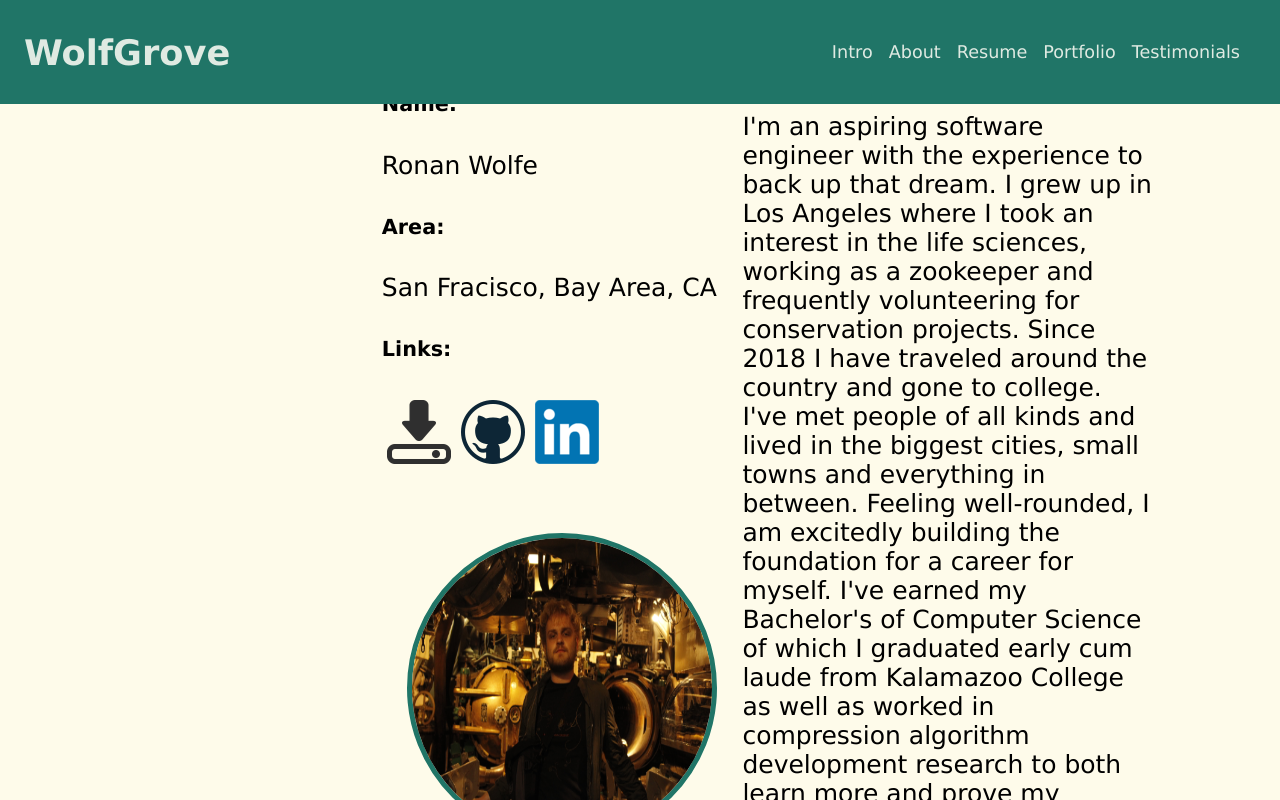
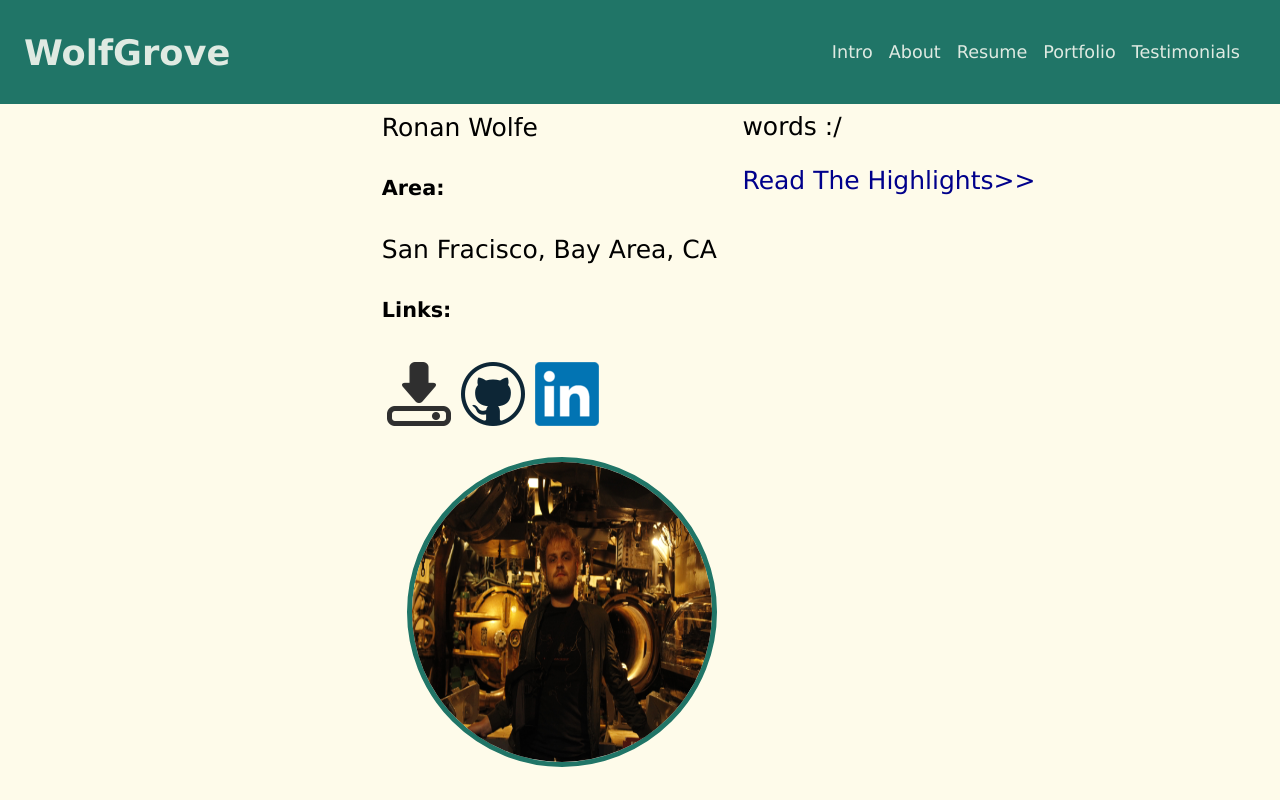
Before and after one commit to RonanGW/WolfGrove, a React (Create React App) app: page / in a window 1280 px wide. Both pictures are taken after a click on the link "Read My Story>>". Shown: the part 1076-1876 px from the top of the page. Built offline with nearby package versions, Linux system fonts and the light colour scheme.

Commit message:
Made the Highlights section animation more appealing.

```diff
--- a/src/About.js
+++ b/src/About.js
@@ -1,7 +1,7 @@
 import React, { Component } from 'react';
 import { saveAs } from "file-saver";
 import ScrollAnimation from 'react-animate-on-scroll';
-import "animate.css/animate.min.css";
+import "animate.css";
 import './App.css';
 
 class About extends Component {
@@ -55,6 +55,7 @@ class About extends Component {
                         <div className="HorizontalLine" />
                     </div>
                 </div>
+                {/*<ScrollAnimation animateIn="fadeIn">*/}
                     <div style={{ transition: this.state.visibility ? "" : "width 7s 7s, height 7s 7s, opacity 7s" }} className="About-content">
                     {/* Personal info and PFP */}
                     <div className="About-Left">
@@ -72,23 +73,21 @@ class About extends Component {
                             </div>
                         </div>
                         {/* PFP */}
-                        <ScrollAnimation animateIn="fadeIn">
                         <div style={{ display: "flex", flexDirection: "column", justifyContent: "center" }} className="About-item">
                             <img src="pfp.jpg" className="About-PFP" />
-                            </div>
-                        </ScrollAnimation>
+                        </div>
                     </div>
                     {/* Swapping highlights and story sections */}
                     <div className="About-item">
                         {/* My story Section */}
                         <div className={this.state.highlights ? 'fadeInHighlights' : 'fadeOutHighlights'}>
                             <h3>My Story</h3>
-                            <p> I'm an aspiring software engineer with the experience to back up that dream. I grew up in Los Angeles where I took an interest in
-                                the life sciences, working as a zookeeper and frequently volunteering for conservation projects. Since 2018 I have traveled
-                                around the country and gone to college. I've met people of all kinds and lived in the biggest cities, small towns and everything in
-                                between. Feeling well-rounded, I am excitedly building the foundation for a career for myself. I've earned my Bachelor's of Computer Science
-                                of which I graduated early cum laude from Kalamazoo College as well as worked in compression algorithm development research to both learn more
-                                and prove my aptitude.
+                            <p> words :/{/*I'm a software engineer with the experience to back up that dream. I grew up in Los Angeles where I took an interest in*/}
+                            {/*    the life sciences, working as a zookeeper and frequently volunteering for conservation projects. Since 2018 I have traveled*/}
+                            {/*    around the country and gone to college. I've met people of all kinds and lived in the biggest cities, small towns and everything in*/}
+                            {/*    between. Feeling well-rounded, I am excitedly building the foundation for a career for myself. I've earned my Bachelor's of Computer Science*/}
+                            {/*    of which I graduated early cum laude from Kalamazoo College as well as worked in compression algorithm development research to both learn more*/}
+                            {/*    and prove my aptitude.*/}
                             </p>
                             <a style={{ color: "#00008B" }} onClick={this.handleFade}>Read The Highlights>></a>
                         </div>
@@ -105,7 +104,8 @@ class About extends Component {
                             <a style={{ color: "#00008B" }} onClick={this.handleFade}>Read My Story>></a>
                         </div>
                     </div>
-                </div>
+                    </div>
+                {/*</ScrollAnimation>*/}
             </div>
         );
     }
--- a/src/App.css
+++ b/src/App.css
@@ -107,11 +107,13 @@
 .fadeInHighlights {
     opacity: 1;
     width: 32vw;
-    transition: width 0.15s, height 0.15s, opacity 0.15s 0.15s;
+    animation: fadeInRight;
+    animation-duration: 1s;
 }
 
 .fadeIn {
-    transition: width 0.15s, height 0.15s, opacity 0.15s 0.15s;
+    animation: fadeInRight;
+    animation-duration: 2s;
 }
 
 .HorizontalLine {
```
